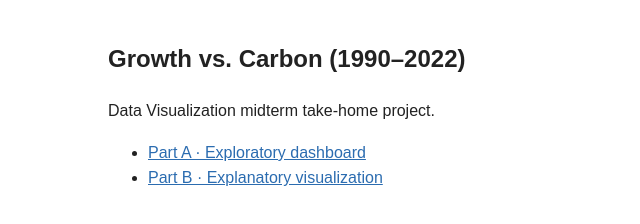
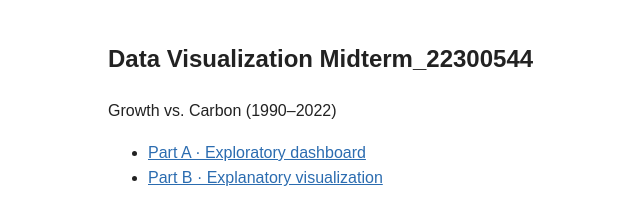
Before and after one commit to smin9856-bit/Data-Visualization-Midterm_22300544, a plain HTML site: page index.html in a window 1280 px wide. Shown: the whole page, without its empty margins (172-812 px from the left). Drawn offline with Linux system fonts and the light colour scheme.

Commit message:
Rename project to Data Visualization Midterm_22300544

```diff
--- a/index.html
+++ b/index.html
@@ -1,10 +1,10 @@
 <!DOCTYPE html>
 <html lang="en"><head><meta charset="utf-8"><meta name="viewport" content="width=device-width, initial-scale=1">
-<title>Growth vs. Carbon | Data Visualization Midterm</title>
+<title>Data Visualization Midterm_22300544</title>
 <style>body{font-family:Arial,sans-serif;max-width:720px;margin:40px auto;padding:0 20px;line-height:1.6;color:#222}a{color:#2B6CB0}</style></head>
 <body>
-<h2>Growth vs. Carbon (1990–2022)</h2>
-<p>Data Visualization midterm take-home project.</p>
+<h2>Data Visualization Midterm_22300544</h2>
+<p>Growth vs. Carbon (1990–2022)</p>
 <ul>
 <li><a href="partA_dashboard.html">Part A · Exploratory dashboard</a></li>
 <li><a href="partB_explanatory.html">Part B · Explanatory visualization</a></li>
```
Also changed, not shown: README.txt.
